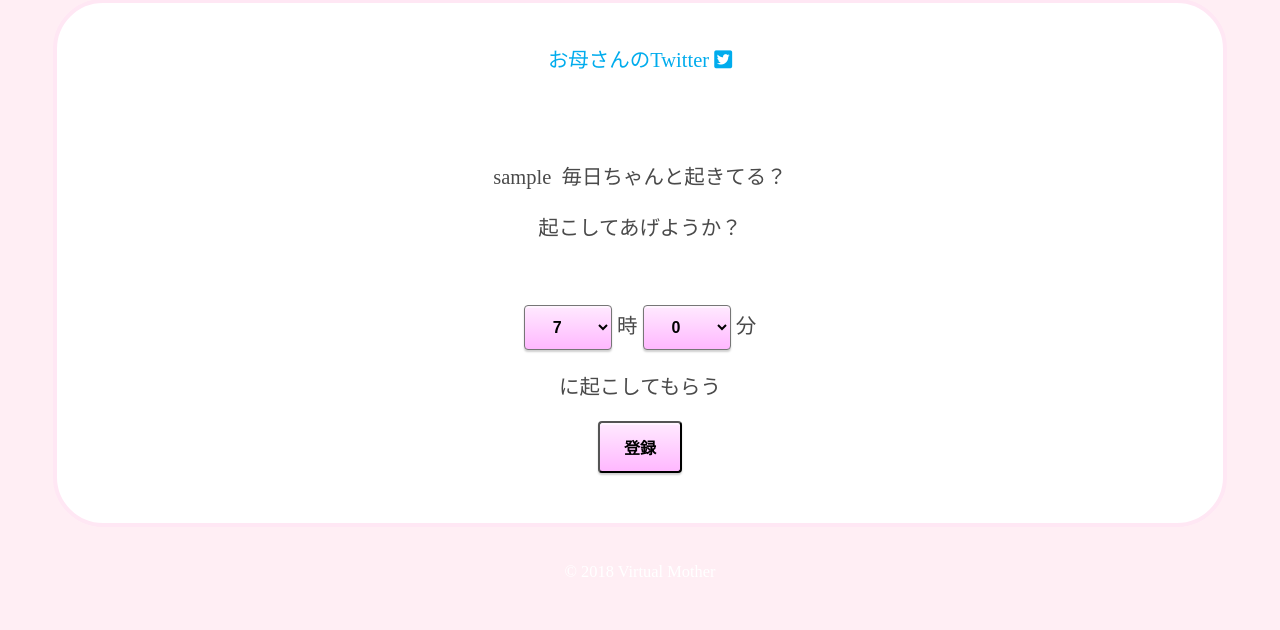
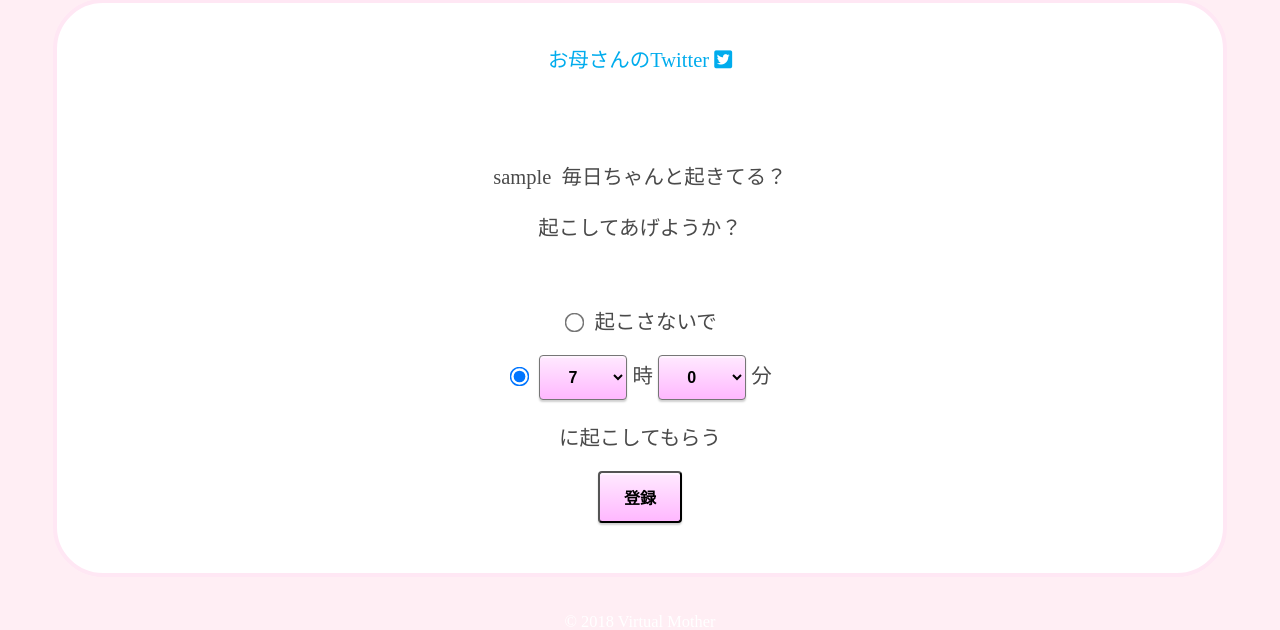
Before and after one commit to guralin/virtual_mother, a Flask app: template virtualmother_app/templates/user.html in a window 1280 px wide. Shown: the part 151-781 px from the top of the page. Run offline with Flask 2, Linux system fonts and the light colour scheme; the template is opened without the code that fills it: most values are stand-ins (such as "Sample title", 1, 10 or a date in 2020); some libraries are stand-ins or nearby versions.

Commit message:
目覚ましを解除できるようにする途中

```diff
--- a/virtualmother_app/static/css/stylesheet.css
+++ b/virtualmother_app/static/css/stylesheet.css
@@ -269,6 +269,11 @@ input.form:hover{
     background-color: #f2f2f2;
 }
 
+input.radio{
+    -webkit-transform: scale(1.5);
+    transform: scale(1.5);
+}
+
 /*====================*/
 /*=== register.css ===*/
 /*====================*/
--- a/virtualmother_app/templates/user.html
+++ b/virtualmother_app/templates/user.html
@@ -10,8 +10,8 @@
     </p>
 <br>
     <form action='/register' method='POST'>
-        <p></p>
-        <p>
+        <p><input type='radio' name='yesno' value='no' class='radio'>&nbsp;&nbsp;起こさないで</p>
+        <p><input type='radio' name='yesno' value='yes' checked class='radio'>&nbsp;
             <select name='hour' class='button'>
                 <option value='7'>7</option>
                 <option value='4'>4</option>
```
Also changed, not shown: virtualmother_app/templates/register.html (+7 -1 lines), virtualmother_app/views.py (+19 -11 lines).
